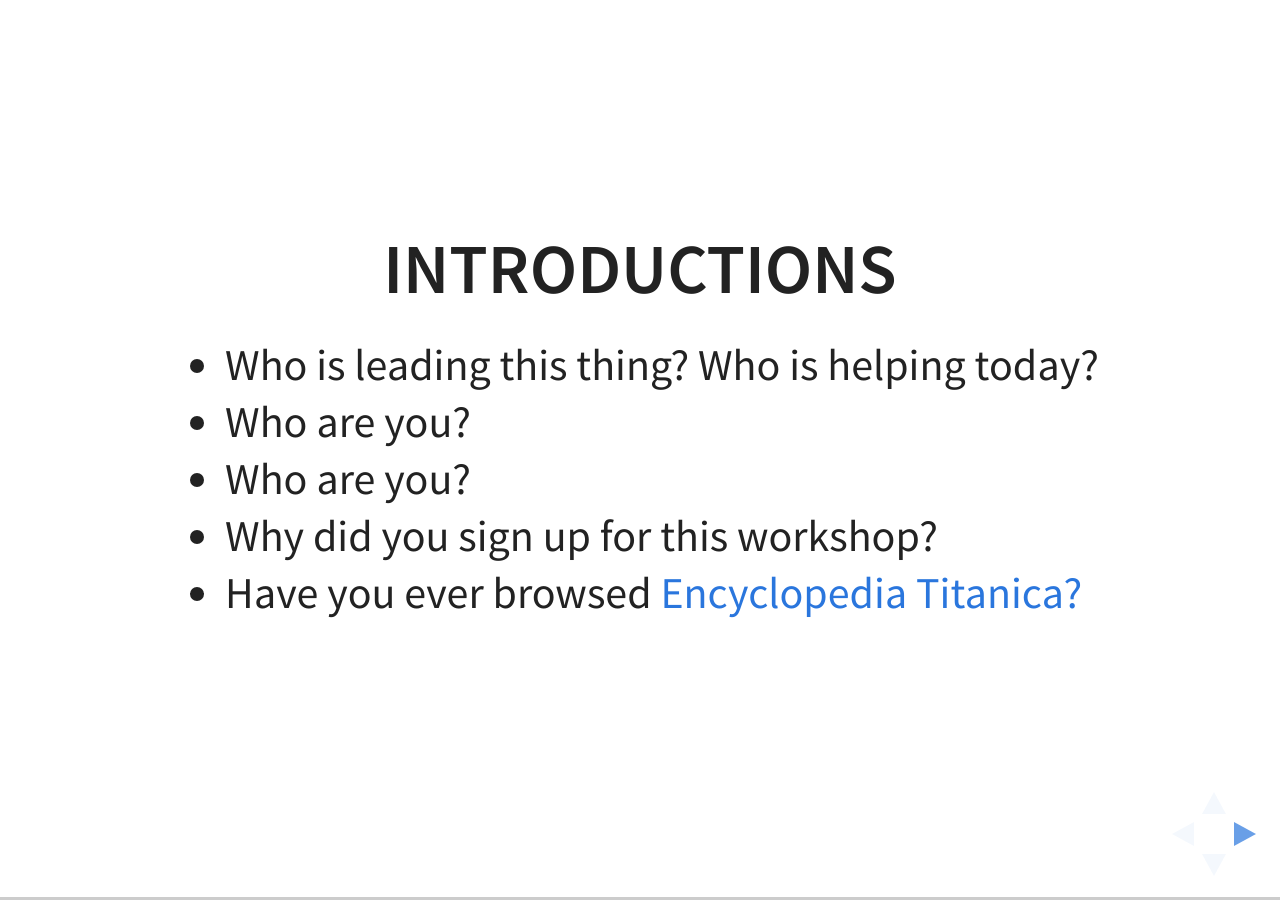
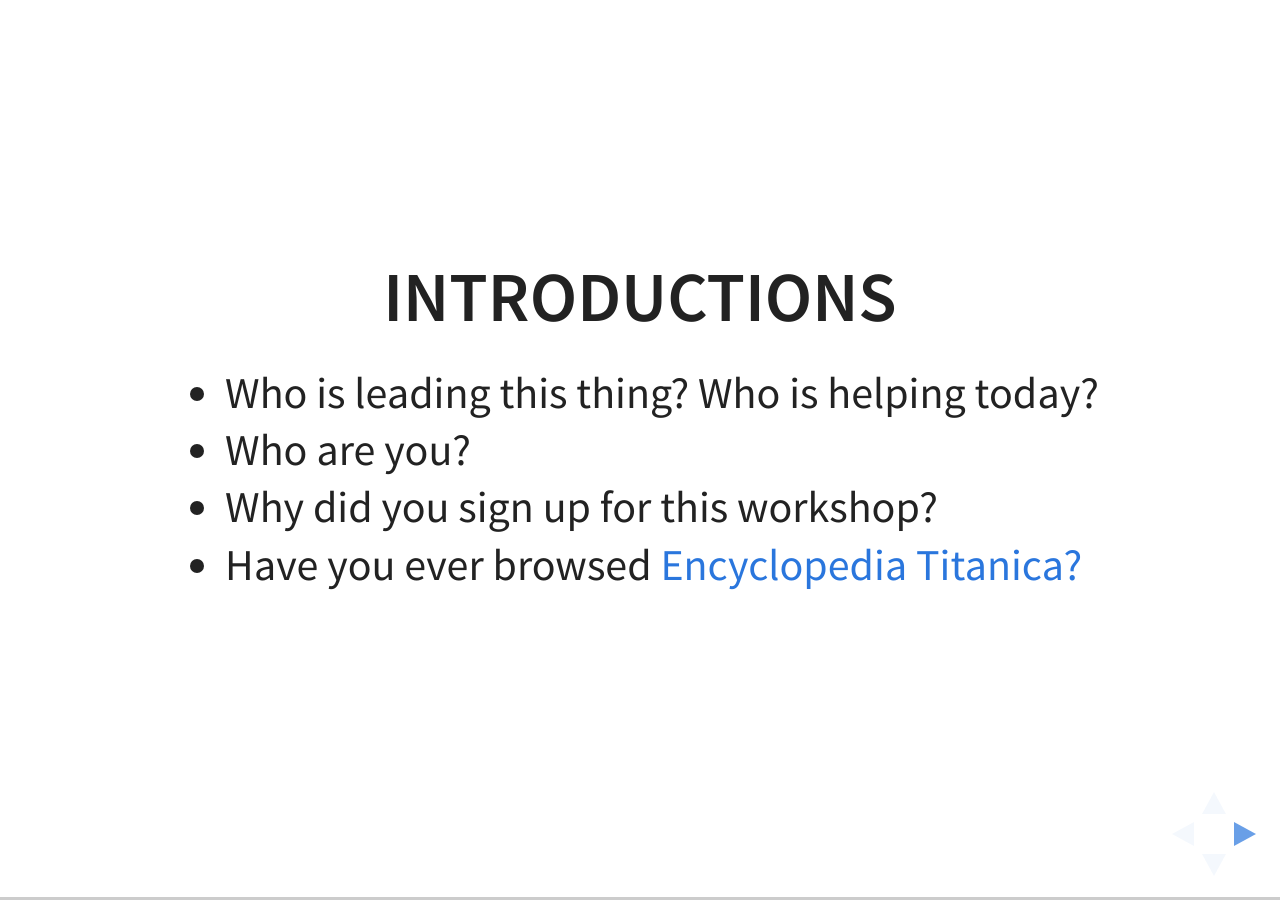
Before and after one commit to ajstamm/titanic, a Jekyll site: the page built from workshops/introduction/about.html, in a window 1280 px wide. Built offline with Jekyll 4.4.1, drawn with Linux system fonts in a browser that asks for light colours.

Commit message:
Update about.html

```diff
--- a/workshops/introduction/about.html
+++ b/workshops/introduction/about.html
@@ -6,8 +6,6 @@ layout: presentation
     <h2>Introductions</h2>
     <ul>
         <li>Who is leading this thing? Who is helping today?</li>
-        <li>Who are you?</li>
-        <!-- <li>Are you DOH, Rockefeller, Other?</li> -->
         <li>Who are you?</li>
         <li>Why did you sign up for this workshop?</li>
         <li>Have you ever browsed <a href="https://www.encyclopedia-titanica.org/" target="_blank">Encyclopedia Titanica?</a></li>
@@ -57,7 +55,7 @@ plot(success)
 
 <section>
     <h2>Just The Tip</h2>
-    <img src="{{site.baseurl}}/public/img/iceberg.jpg" alt="Picture of iceberg" width="25%">
+    <img src="https://ajstamm.github.io/titanic/public/img/iceberg.jpg" alt="Picture of iceberg" width="25%">
     <p>
         <span>Much to learn, you still have</span><br />
         <span style="float:right">--Yoda</span>
@@ -70,7 +68,7 @@ plot(success)
     <div class="container">
         <div class="left">
             <p style="text-align:left;">
-                He <span style="text-decoration:line-through">is the captain</span> sank his boat
+                He <span style="text-decoration:line-through">is the captain</span> sank his ship
             </p>
             <br />
             <p style="text-align:left;">Interactive presentations</p>
@@ -78,7 +76,7 @@ plot(success)
             <p style="text-align:left;">Take this opportunity!</p>
         </div>
         <div class="right">
-            <img src="{{site.baseurl}}/public/img/captain-smith.jpg" width=80%>
+            <img src="https://ajstamm.github.io/titanic/public/img/captain-smith.jpg" width=80%>
         </div>
     </div>
 </section>
@@ -95,7 +93,7 @@ plot(success)
             </ul>
         </div>
         <div class="left">
-            <img src="{{site.baseurl}}/public/img/gilligan.jpg" width="75%">
+            <img src="https://ajstamm.github.io/titanic/public/img/gilligan.jpg" width="75%">
         </div>
     </div>
 </section>
@@ -104,11 +102,11 @@ plot(success)
     <h2>Brought to you by:</h2>
     <div class="container">
         <div class="left">
-            <img src="{{site.baseurl}}/public/img/ebcoplogo.png" width="80%">
+            <img src="https://ajstamm.github.io/titanic/public/img/sphlogo.png" width="80%">
             <p><small>New York State Department of Health Epidemiology and Biostatistics Community of Practice (EBCoP)</small></p>
-            <img src="{{site.baseurl}}/public/img/rockefellerlogo.png" width="80%">
+            <img src="https://ajstamm.github.io/titanic/public/img/rockefellerlogo.png" width="80%">
             <p><small>Suny Albany, Rockefeller College of Public Affairs & Policy</small></p>
-            <img src="{{site.baseurl}}/public/img/sphlogo.png" width="80%">
+            <img src="https://ajstamm.github.io/titanic/public/img/sphlogo.png" width="80%">
             <p><small>Suny Albany, School of Public Health</small></p>
         </div>
     </div>
@@ -126,6 +124,6 @@ plot(success)
 <section>
     <h2>NEXT</h2>
     <h5>Time For R</h5>
-    <img src="{{site.baseurl}}/public/img/titanic-iceberg.jpg" width="75%">
+    <img src="https://ajstamm.github.io/titanic/public/img/titanic-iceberg.jpg" width="75%">
     <p>Photo of the iceberg believed to have sunk the RMS Titanic</p>
 </section>
```
